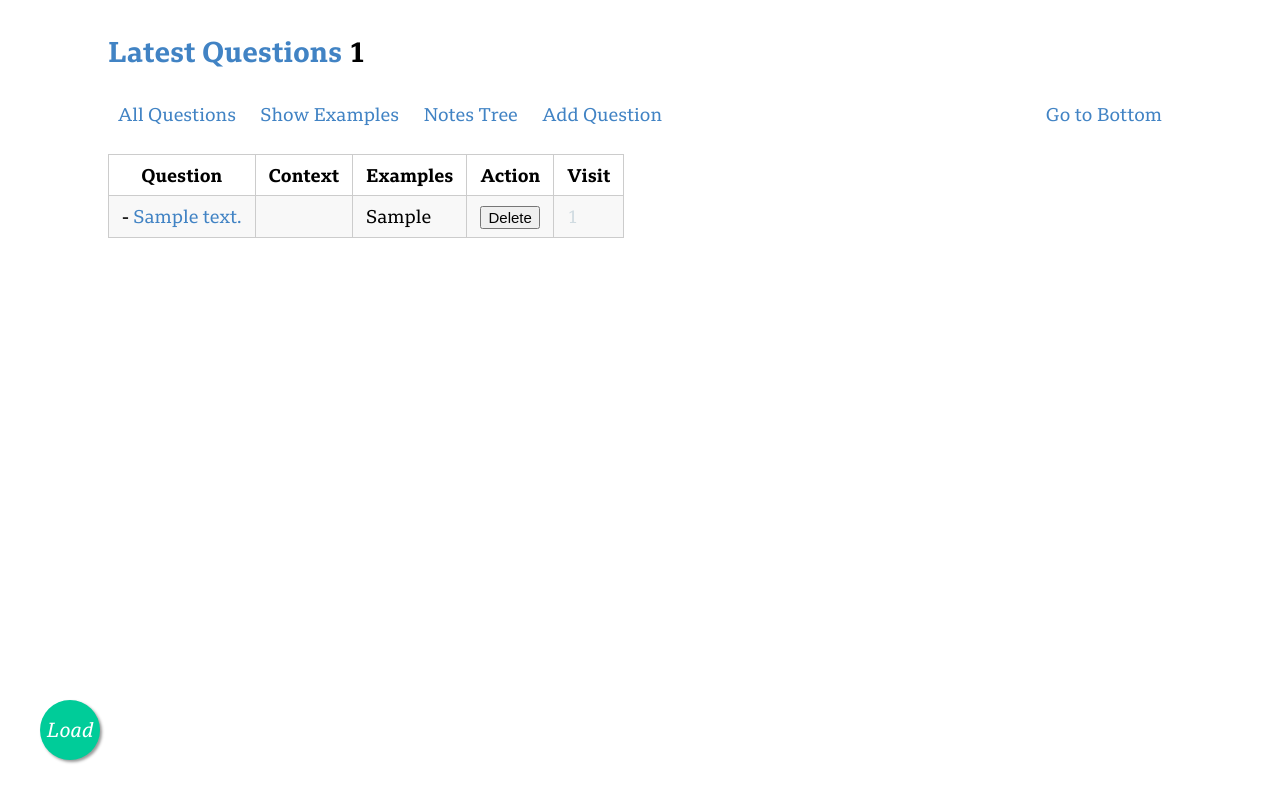
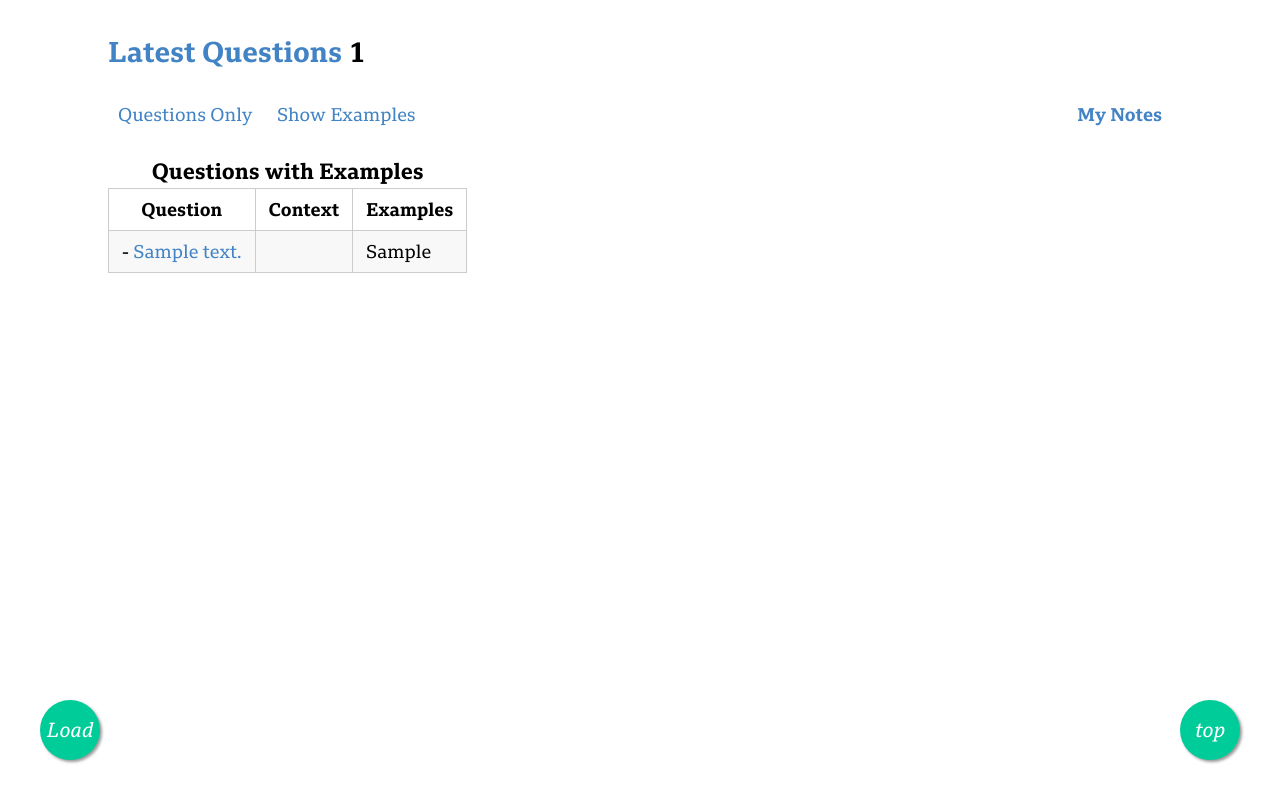
Before and after one commit to davuses/ChatGPT-dictionary, a FastAPI app: page /?example=true in a window 1280 px wide. Run offline with FastAPI, Linux system fonts and the light colour scheme; tables that the repository leaves empty hold one stand-in row (values such as "Sample post"); parts of the project's set-up code (start-up, migrations or seed data) failed here and were passed over; some libraries are stand-ins or nearby versions.

Commit message:
add questions only back

```diff
--- a/static/style.css
+++ b/static/style.css
@@ -182,3 +182,8 @@ tr.selected {
 .visit-7{
     color: #3c4e5d;
 }
+caption {
+    font-family: "BBC Reith Serif";
+    font-weight: bold;
+    font-size: 1.2em;
+}
--- /dev/null
+++ b/templates/questions_with_examples.html.jinja
@@ -0,0 +1,17 @@
+<tr>
+    <th>Question</th>
+    <th>Context</th>
+    <th>Examples</th>
+</tr>
+{% for q_tuple in q_tuples %}
+<tr id="{{ q_tuple[0] }}">
+    <td><label class="unselectable">-<span data-content=" "></span></label><a style="text-decoration: none;"
+            href="question/{{ q_tuple[0] }}">{{ q_tuple[1] }}</a></td>
+    <td>
+        {{ q_tuple[2] }}
+    </td>
+    {% if show_example %}
+    <td> {{ q_tuple[3] }} </td>
+    {% endif %}
+</tr>
+{% endfor %}
--- a/templates/root.html.jinja
+++ b/templates/root.html.jinja
@@ -1,14 +1,6 @@
 {% extends "base.html.jinja" %}
 {% block title %}
-{% if questions_only %}
-Only Questions
-{% elif show_example %}
-Show Examples
-{% elif is_all_questions %}
-All Questions
-{% else %}
 My Dictionary
-{% endif %}
 {% endblock title %}
 {% block body %}
 
@@ -19,50 +11,36 @@ My Dictionary
 <p style="display: flex; justify-content: space-between; align-items: center;">
     <span>
         <a class="header-link"
-            href="/?all_questions=true"
-            style="text-decoration: none;">All Questions</a>
+            href="/?questions_only=true"
+            style="text-decoration: none;">Questions Only</a>
         <a class="header-link"
             href="/?example=true"
             style="text-decoration: none;">Show Examples</a>
-        <a class="header-link"
-            href="/notes/">Notes Tree</a>
-        <a class="header-link"
+
+        {# <a class="header-link"
             href="/add_question"
-            style="text-decoration: none;">Add Question</a>
+            style="text-decoration: none;">Add Question</a> #}
     </span>
-    <a href="#bottom"
-        class="header-link"
-        style="text-decoration: none;">Go to Bottom</a>
+<a class="header-link"
+    href="/notes/" style="font-weight: bold">My Notes</a>
 </p>
 <table border="1">
-    <tr>
-        <th>Question</th>
-        <th>Context</th>
-        {% if show_example %}
-        <th>Examples</th>
-        {% endif %}
-        <th>Action</th>
-        <th>Visit</th>
-    </tr>
-    {% for q_tuple in q_tuples %}
-    <tr id="{{ q_tuple[0] }}">
-        <td><label class="unselectable">-<span data-content=" "></span></label><a style="text-decoration: none;"
-                href="question/{{ q_tuple[0] }}">{{ q_tuple[1] }}</a></td>
-        <td>
-            {{ q_tuple[2] }}
-        </td>
-        {% if show_example %}
-        <td> {{ q_tuple[3] }} </td>
-        {% endif %}
-        <td><button onclick="deleteQuestionMainPageByButton(this, {{ q_tuple[0] }})">Delete</button></td>
-        <td class="visit-{{ q_tuple[4] }}">{{ q_tuple[4] }}</td>
-    </tr>
-    {% endfor %}
+    {% if questions_only %}
+    <caption>Questions Only</caption>
+    {% include "questions_only_table.html.jinja" %}
+    {% elif show_example %}
+    <caption>Questions with Examples</caption>
+    {% include "questions_with_examples.html.jinja" %}
+    {% else %}
+    <caption>My Questions</caption>
+    {% include "questions_default.html.jinja" %}
+    {% endif %}
+
 </table>
 <div id="bottom">
 </div>
 <a href="#"
-    class="float hide-on-desktop">
+    class="float">
     <i class="my-float"
         style="font-size:20px">top</i>
 </a>
```
Also changed, not shown: templates/questions_default.html.jinja (added, +17 -0 lines), templates/questions_only_table.html.jinja (added, +9 -0 lines).
